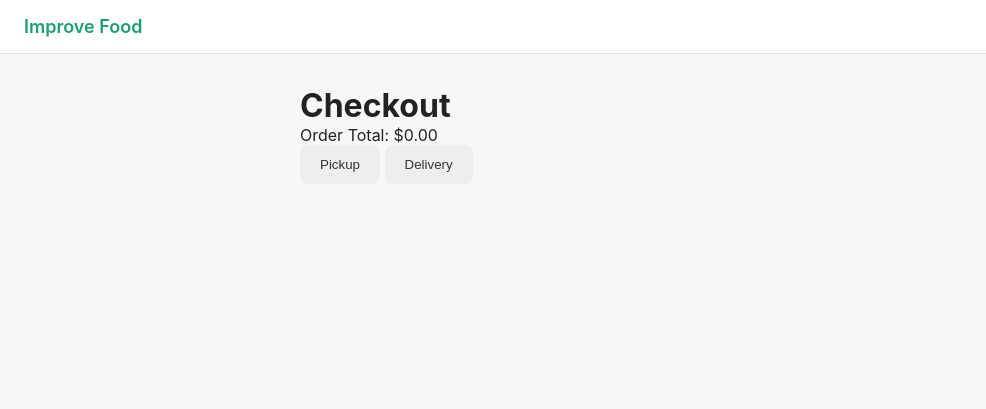
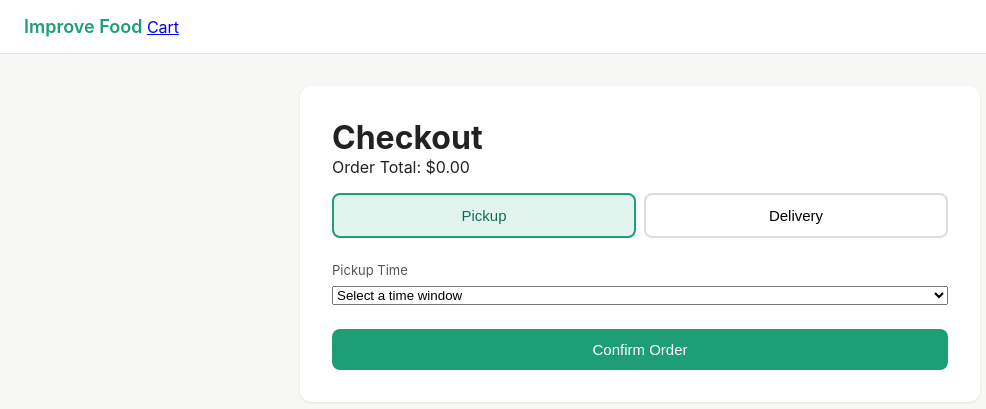
Before and after one commit to ragl8391/Team_7_Improve_Food, a Flask app: template templates/checkout.html in a window 1280 px wide. Shown: the top 409 px of the page, without its empty margins (0-986 px from the left). Run offline with Flask 3, Linux system fonts and the light colour scheme; the template is opened without the code that fills it, so the values that code supplies are empty.

Commit message:
checkout.html and marketplace.html updates

```diff
--- a/templates/base.html
+++ b/templates/base.html
@@ -9,12 +9,11 @@
 <body>
     <header class="site-header">
         <a href="{{ url_for('marketplace') }}" class="logo">Improve Food</a>
+        <a href="{{ url_for('view_cart') }}" class="cart-link">Cart</a>
     </header>
-
     <main class="content">
         {% block content %}{% endblock %}
     </main>
-
     <script src="{{ url_for('static', filename='js/main.js') }}"></script>
     {% block scripts %}{% endblock %}
 </body>
--- a/templates/checkout.html
+++ b/templates/checkout.html
@@ -1,22 +1,42 @@
 {% extends "base.html" %}
 {% block title %}Checkout - Improve Food{% endblock %}
 {% block content %}
-<div class="checkout-page">
+<div class="checkout-card">
     <h1>Checkout</h1>
-
     <p class="order-total">Order Total: ${{ "%.2f"|format(order_total) }}</p>
 
-    <div class="fulfillment-choice">
-        <button type="button" id="pickup-btn" class="btn-secondary">Pickup</button>
-        <button type="button" id="delivery-btn" class="btn-secondary">Delivery</button>
+    <div class="fulfillment-toggle">
+        <button type="button" id="pickup-btn" class="toggle-btn active">Pickup</button>
+        <button type="button" id="delivery-btn" class="toggle-btn">Delivery</button>
     </div>
 
-    <!-- Shown only if user picks Delivery -->
+    <!-- Pickup flow -->
+    <div id="pickup-section">
+        <form action="{{ url_for('confirm_claim') }}" method="post" class="auth-form">
+            <input type="hidden" name="fulfillment_type" value="pickup">
+            <label for="pickup_time">Pickup Time</label>
+            <select id="pickup_time" name="time_window" required>
+                <option value="">Select a time window</option>
+                <!-- Placeholder: populate real available windows -->
+                <option value="5:00-5:30pm">5:00 - 5:30 PM</option>
+                <option value="5:30-6:00pm">5:30 - 6:00 PM</option>
+            </select>
+            <button type="submit" class="btn-primary">Confirm Order</button>
+        </form>
+    </div>
+
+    <!-- Delivery flow -->
     <div id="delivery-section" style="display:none;">
         <button type="button" id="use-location-btn" class="btn-primary">Use my current location</button>
-        <p id="location-status"></p>
+        <div id="radius-message" class="radius-message hidden"></div>
+    </div>
+</div>
 
-        <form id="checkout-form" action="{{ url_for('confirm_claim') }}" method="post" style="display:none;">
+<!-- Delivery address modal, shown only after radius check passes -->
+<div id="delivery-modal-overlay" class="modal-overlay hidden">
+    <div class="modal">
+        <h2>Delivery Details</h2>
+        <form id="checkout-form" action="{{ url_for('confirm_claim') }}" method="post">
             <input type="hidden" name="fulfillment_type" value="delivery">
             <input type="hidden" id="user_lat" name="user_lat">
             <input type="hidden" id="user_lon" name="user_lon">
@@ -27,52 +47,55 @@
             <label for="time_window">Delivery Time</label>
             <select id="time_window" name="time_window" required>
                 <option value="">Select a time window</option>
-                <!-- Placeholder: populate real available windows -->
                 <option value="5:00-5:30pm">5:00 - 5:30 PM</option>
                 <option value="5:30-6:00pm">5:30 - 6:00 PM</option>
             </select>
 
-            <button type="submit" class="btn-primary">Confirm Order</button>
-        </form>
-    </div>
-
-    <!-- Shown only if user picks Pickup -->
-    <div id="pickup-section" style="display:none;">
-        <form action="{{ url_for('confirm_claim') }}" method="post">
-            <input type="hidden" name="fulfillment_type" value="pickup">
-
-            <label for="pickup_time">Pickup Time</label>
-            <select id="pickup_time" name="time_window" required>
-                <option value="">Select a time window</option>
-                <option value="5:00-5:30pm">5:00 - 5:30 PM</option>
-                <option value="5:30-6:00pm">5:30 - 6:00 PM</option>
-            </select>
-
-            <button type="submit" class="btn-primary">Confirm Order</button>
+            <div class="modal-actions">
+                <button type="button" id="cancel-delivery-btn" class="btn-secondary">Cancel</button>
+                <button type="submit" class="btn-primary">Confirm Order</button>
+            </div>
         </form>
     </div>
 </div>
+{% endblock %}
 
+{% block scripts %}
 <script>
-document.getElementById("pickup-btn").addEventListener("click", () => {
-    document.getElementById("pickup-section").style.display = "block";
-    document.getElementById("delivery-section").style.display = "none";
+const pickupBtn = document.getElementById("pickup-btn");
+const deliveryBtn = document.getElementById("delivery-btn");
+const pickupSection = document.getElementById("pickup-section");
+const deliverySection = document.getElementById("delivery-section");
+const modalOverlay = document.getElementById("delivery-modal-overlay");
+const radiusMessage = document.getElementById("radius-message");
+
+pickupBtn.addEventListener("click", () => {
+    pickupBtn.classList.add("active");
+    deliveryBtn.classList.remove("active");
+    pickupSection.style.display = "block";
+    deliverySection.style.display = "none";
 });
 
-document.getElementById("delivery-btn").addEventListener("click", () => {
-    document.getElementById("delivery-section").style.display = "block";
-    document.getElementById("pickup-section").style.display = "none";
+deliveryBtn.addEventListener("click", () => {
+    deliveryBtn.classList.add("active");
+    pickupBtn.classList.remove("active");
+    deliverySection.style.display = "block";
+    pickupSection.style.display = "none";
+});
+
+document.getElementById("cancel-delivery-btn").addEventListener("click", () => {
+    modalOverlay.classList.add("hidden");
 });
 
 document.getElementById("use-location-btn").addEventListener("click", () => {
-    const statusEl = document.getElementById("location-status");
+    radiusMessage.classList.remove("hidden", "allowed", "blocked");
+    radiusMessage.textContent = "Requesting your location...";
 
     if (!navigator.geolocation) {
-        statusEl.textContent = "Geolocation is not supported by your browser.";
+        radiusMessage.textContent = "Geolocation is not supported by your browser.";
+        radiusMessage.classList.add("blocked");
         return;
     }
-
-    statusEl.textContent = "Requesting your location...";
 
     navigator.geolocation.getCurrentPosition(
         (position) => {
@@ -95,21 +118,24 @@ document.getElementById("use-location-btn").addEventListener("click", () => {
             .then((res) => res.json())
             .then((data) => {
                 if (data.allowed) {
-                    statusEl.textContent = `You're within delivery range (${data.distance_miles} mi).`;
+                    radiusMessage.textContent = `You're within delivery range (${data.distance_miles} mi).`;
+                    radiusMessage.classList.add("allowed");
                     document.getElementById("user_lat").value = lat;
                     document.getElementById("user_lon").value = lon;
-                    document.getElementById("checkout-form").style.display = "block";
+                    modalOverlay.classList.remove("hidden");
                 } else {
-                    statusEl.textContent = `Sorry, you're outside our delivery range (${data.distance_miles} mi away).`;
-                    document.getElementById("checkout-form").style.display = "none";
+                    radiusMessage.textContent = `Sorry, you're outside our delivery range (${data.distance_miles} mi away).`;
+                    radiusMessage.classList.add("blocked");
                 }
             })
             .catch(() => {
-                statusEl.textContent = "Something went wrong checking delivery range. Please try again.";
+                radiusMessage.textContent = "Something went wrong checking delivery range. Please try again.";
+                radiusMessage.classList.add("blocked");
             });
         },
-        (error) => {
-            statusEl.textContent = "Unable to get your location. Please allow location access or select Pickup instead.";
+        () => {
+            radiusMessage.textContent = "Unable to get your location. Please allow location access or select Pickup instead.";
+            radiusMessage.classList.add("blocked");
         }
     );
 });
```
Also changed, not shown: templates/marketplace.html (+24 -4 lines).
